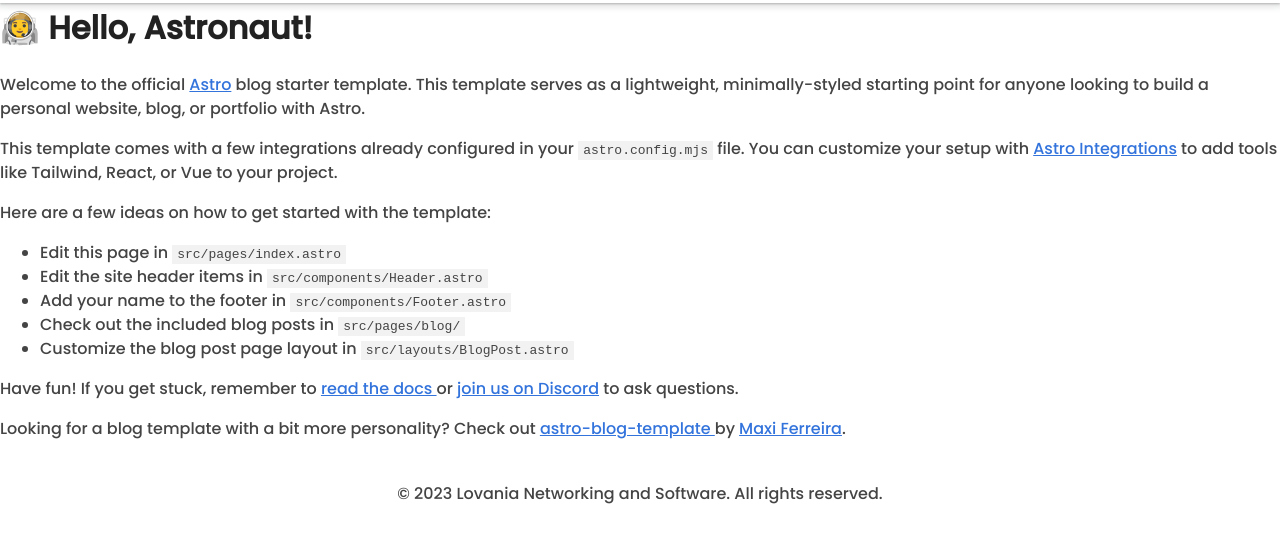
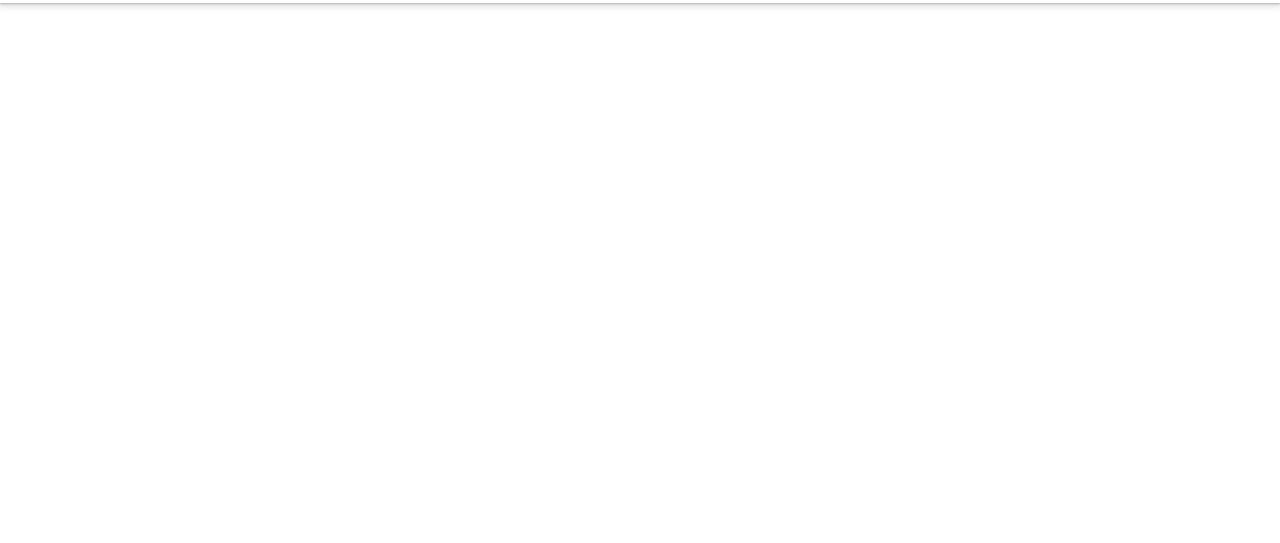
Before and after one commit to Lovania-Networking-and-Software/Website, an Astro site: page / in a window 1280 px wide. Shown: the part 45-588 px from the top of the page. Built offline with nearby package versions, Linux system fonts and the light colour scheme; Astro itself is replaced by a stand-in of ours.

Commit message:
Update index.astro

```diff
--- a/src/pages/index.astro
+++ b/src/pages/index.astro
@@ -13,39 +13,5 @@
 	</head>
 	<body>
 		<Header title={SITE_TITLE} />
-		<main>
-			<h1>🧑‍🚀 Hello, Astronaut!</h1>
-			<p>
-				Welcome to the official <a href="https://astro.build/">Astro</a> blog starter template. This
-				template serves as a lightweight, minimally-styled starting point for anyone looking to build
-				a personal website, blog, or portfolio with Astro.
-			</p>
-			<p>
-				This template comes with a few integrations already configured in your
-				<code>astro.config.mjs</code> file. You can customize your setup with
-				<a href="https://astro.build/integrations">Astro Integrations</a> to add tools like Tailwind,
-				React, or Vue to your project.
-			</p>
-			<p>Here are a few ideas on how to get started with the template:</p>
-			<ul>
-				<li>Edit this page in <code>src/pages/index.astro</code></li>
-				<li>Edit the site header items in <code>src/components/Header.astro</code></li>
-				<li>Add your name to the footer in <code>src/components/Footer.astro</code></li>
-				<li>Check out the included blog posts in <code>src/pages/blog/</code></li>
-				<li>Customize the blog post page layout in <code>src/layouts/BlogPost.astro</code></li>
-			</ul>
-			<p>
-				Have fun! If you get stuck, remember to <a href="https://docs.astro.build/"
-					>read the docs
-				</a> or <a href="https://astro.build/chat">join us on Discord</a> to ask questions.
-			</p>
-			<p>
-				Looking for a blog template with a bit more personality? Check out <a
-					href="https://github.com/Charca/astro-blog-template"
-					>astro-blog-template
-				</a> by <a href="https://twitter.com/Charca">Maxi Ferreira</a>.
-			</p>
-		</main>
-		<Footer />
 	</body>
 </html>
```
